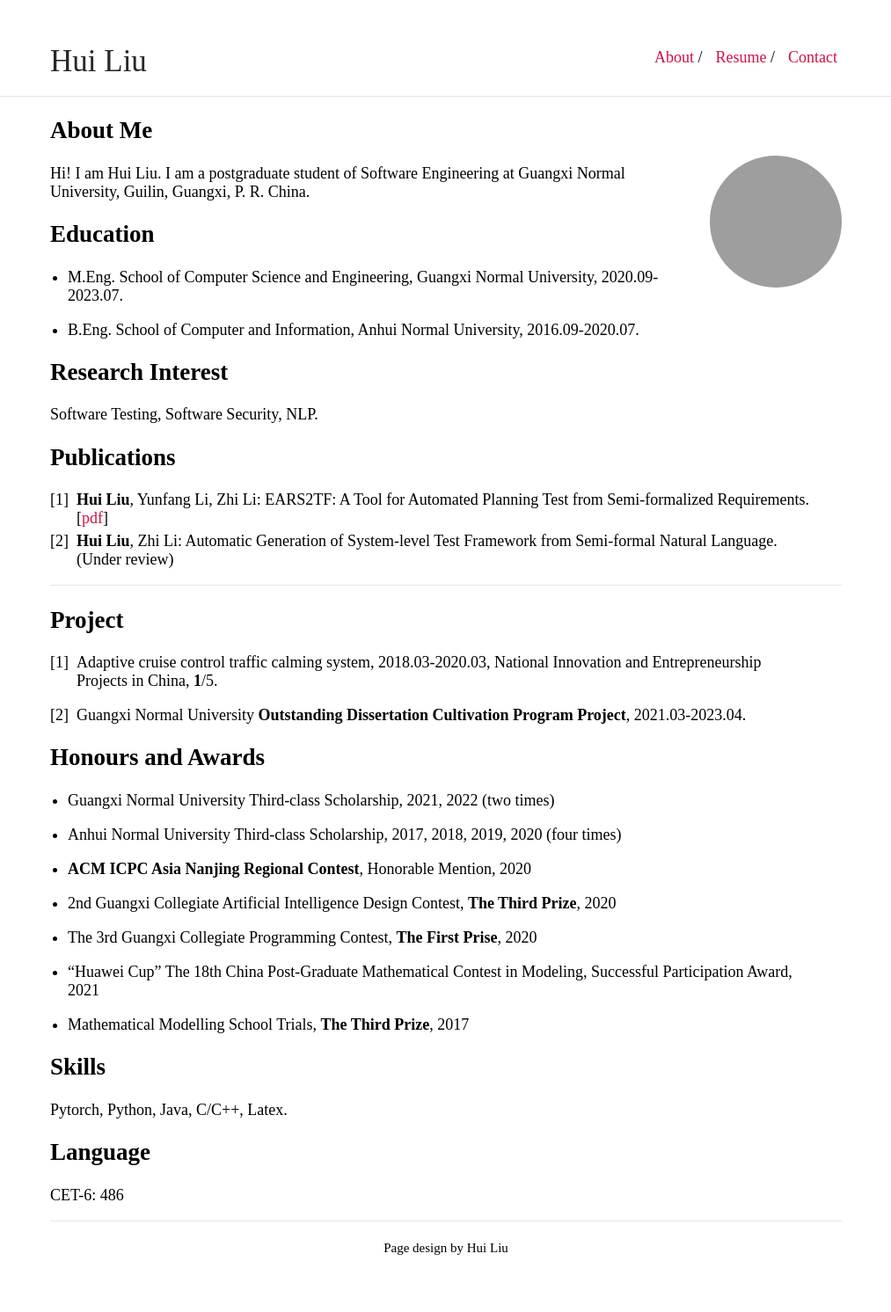
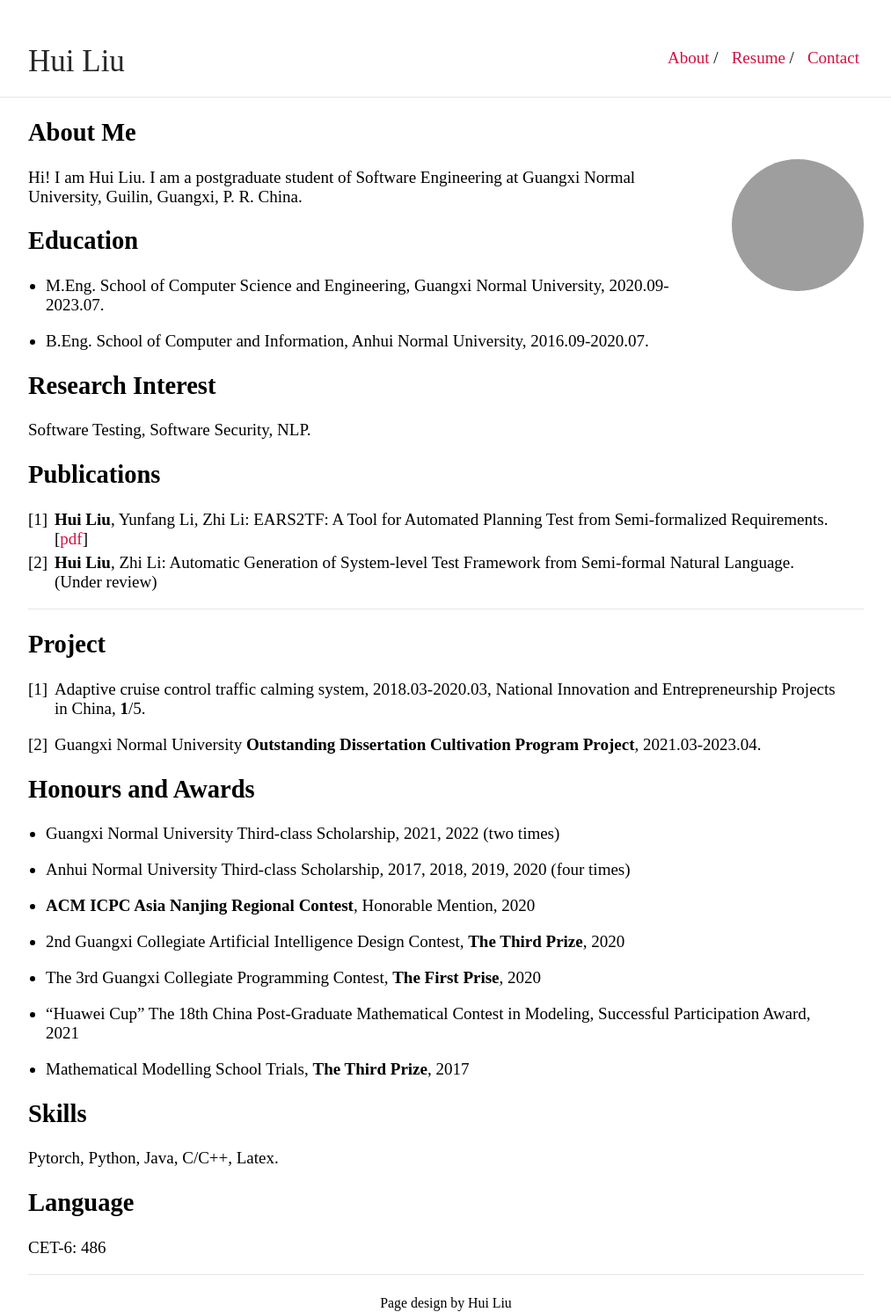
Before and after one commit to aloeordown/huiliu, a Jekyll site: the page built from index.md, in a window 1280 px wide. Shown: the whole page at 88% size, without its empty margins (133-1146 px from the left). Built offline with Jekyll 4.4.1, drawn with Linux system fonts in a browser that asks for light colours; our own code applies the rules of GitHub Pages for plain Markdown files; before the commit the page ends 1429 px from its top, so only the background shows below that; grey boxes are pictures that could not be loaded.

Commit message:
Update _style.scss

```diff
--- a/_sass/_style.scss
+++ b/_sass/_style.scss
@@ -12,7 +12,7 @@ html {
 body {
     margin: 0;
     font-family: "Times New Roman";
-    font-size:18px;
+    font-size:19px;
     height: 100%;
 //     width: 100%;
 }
@@ -68,7 +68,7 @@ hr {
 
 .container {
 //     max-width: $max-width;
-    max-width: 900px;
+    max-width: 950px;
     margin: auto;
 }
 .wrapper {
```
